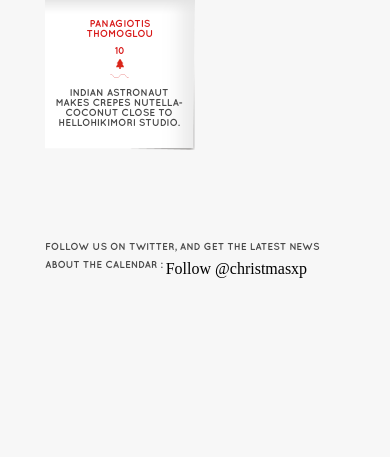
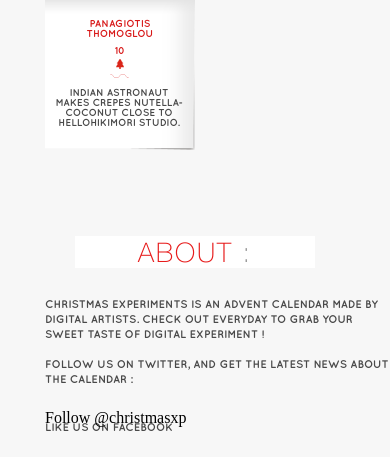
Before and after one commit to Makio64/theexperimentalcalendar, a PHP site: page / in a window 390 px wide. Shown: the part 4584-5041 px from the top of the page. Before the commit the page ends 4862 px from the top, so only its background shows below. Run offline with PHP 8.4, Linux system fonts and the light colour scheme; some libraries are stand-ins or nearby versions.

Commit message:
Add about section + fb like

```diff
--- a/www/css/content.css
+++ b/www/css/content.css
@@ -53,29 +53,30 @@ iframe { position: absolute; top: 0; bottom: 0; left: 0; right: 0; height: 100%;
 #calendar .entry .project:hover .tooltip { display: block; -webkit-transform: scale(1); -moz-transform: scale(1); -ms-transform: scale(1); -o-transform: scale(1); transform: scale(1); filter: progid:DXImageTransform.Microsoft.Alpha(Opacity=100); opacity: 1; -webkit-transition: all 200ms ease-out; -moz-transition: all 200ms ease-out; -o-transition: all 200ms ease-out; transition: all 200ms ease-out; }
 #calendar .entry .project:hover .curtain { filter: progid:DXImageTransform.Microsoft.Alpha(Opacity=0); opacity: 0; -webkit-transition: all 300ms ease-out; -moz-transition: all 300ms ease-out; -o-transition: all 300ms ease-out; transition: all 300ms ease-out; }
 
-#creators { margin-bottom: 30px; }
-#creators:after { content: "."; display: block; height: 0; clear: both; visibility: hidden; }
-#creators > .title { color: #969696; font: normal 27px "HelveticaNeueLTStd-Th"; letter-spacing: 2px; width: 240px; height: 32px; text-align: center; background-color: white; margin: 10px auto 0 auto; }
-#creators > .title strong { color: #e71b1b; font-weight: normal; }
-#creators > .title p { padding: 5px 0 0 0; }
-#creators .entries { margin-top: 10px; }
-#creators .entries .entry { float: left; width: 175px; height: 355px; }
-#creators .entries .entry .avatar { width: 175px; height: 175px; }
-#creators .entries .entry .content { margin-top: -6px; }
-#creators .entries .entry .content .bg { position: absolute; }
-#creators .entries .entry .content .description { position: absolute; width: 175px; margin-top: 20px; text-align: center; }
-#creators .entries .entry .content .description .title { color: #d81919; font: normal 10px "QuicksandBold-Regular"; }
-#creators .entries .entry .content .description .title h3 { font-weight: normal; text-transform: uppercase; }
-#creators .entries .entry .content .description .title h3 a { color: #d81919; }
-#creators .entries .entry .content .description .title span { display: block; margin-top: 7px; }
-#creators .entries .entry .content .description .icons { margin-top: 3px; margin-left: 83px; }
-#creators .entries .entry .content .description .icons img { display: block; }
-#creators .entries .entry .content .description .icons .wave { margin-top: -13px; margin-left: -6px; }
-#creators .entries .entry .content .description .description { width: 130px; text-transform: uppercase; font: normal 10px "QuicksandBold-Regular"; color: #494949; margin-top: 10px; margin-left: 22px; margin-right: auto; }
+#creators, #about { margin-bottom: 30px; }
+#creators:after, #about:after { content: "."; display: block; height: 0; clear: both; visibility: hidden; }
+#creators > .title, #about > .title { color: #969696; font: normal 27px "HelveticaNeueLTStd-Th"; letter-spacing: 2px; width: 240px; height: 32px; text-align: center; background-color: white; margin: 10px auto 0 auto; }
+#creators > .title strong, #about > .title strong { color: #e71b1b; font-weight: normal; }
+#creators > .title p, #about > .title p { padding: 5px 0 0 0; }
+#creators .entries, #about .entries { margin-top: 10px; }
+#creators .entries .entry, #about .entries .entry { float: left; width: 175px; height: 355px; }
+#creators .entries .entry .avatar, #about .entries .entry .avatar { width: 175px; height: 175px; }
+#creators .entries .entry .content, #about .entries .entry .content { margin-top: -6px; }
+#creators .entries .entry .content .bg, #about .entries .entry .content .bg { position: absolute; }
+#creators .entries .entry .content .description, #about .entries .entry .content .description { position: absolute; width: 175px; margin-top: 20px; text-align: center; }
+#creators .entries .entry .content .description .title, #about .entries .entry .content .description .title { color: #d81919; font: normal 10px "QuicksandBold-Regular"; }
+#creators .entries .entry .content .description .title h3, #about .entries .entry .content .description .title h3 { font-weight: normal; text-transform: uppercase; }
+#creators .entries .entry .content .description .title h3 a, #about .entries .entry .content .description .title h3 a { color: #d81919; }
+#creators .entries .entry .content .description .title span, #about .entries .entry .content .description .title span { display: block; margin-top: 7px; }
+#creators .entries .entry .content .description .icons, #about .entries .entry .content .description .icons { margin-top: 3px; margin-left: 83px; }
+#creators .entries .entry .content .description .icons img, #about .entries .entry .content .description .icons img { display: block; }
+#creators .entries .entry .content .description .icons .wave, #about .entries .entry .content .description .icons .wave { margin-top: -13px; margin-left: -6px; }
+#creators .entries .entry .content .description .description, #about .entries .entry .content .description .description { width: 130px; text-transform: uppercase; font: normal 10px "QuicksandBold-Regular"; color: #494949; margin-top: 10px; margin-left: 22px; margin-right: auto; }
 
 #about { padding: 0 0 35px 0; }
-#about p { font: normal 10px "QuicksandBold-Regular"; text-transform: uppercase; color: #494949; display: inline; }
+#about p.text { font: 11px/15px "QuicksandBold-Regular"; text-transform: uppercase; color: #494949; display: block; width: 350px; margin: 0 0 15px 0; }
 #about .twitter-follow-button { position: relative; top: 6px; }
+#about .title { margin: 0 auto 30px auto; }
 
 @media screen and (min-width: 480px) and (max-width: 768px) { #home, #about { width: 525px; }
   #presentation #baseline { font-size: 25px; width: 500px; height: 40px; padding: 15px 0 0 0; } }
@@ -101,12 +102,12 @@ iframe { position: absolute; top: 0; bottom: 0; left: 0; right: 0; height: 100%;
   #home #calendar .entry a .project .tooltip, #about #calendar .entry a .project .tooltip { margin-left: 17px; margin-top: 65px; }
   #home #calendar .entry .waiter .flocon, #about #calendar .entry .waiter .flocon { margin-left: 18px; margin-top: 18px; }
   #home #calendar .entry .waiter .number, #about #calendar .entry .waiter .number { margin-top: 55px; margin-left: 60px; }
-  #home #creators .entries .entry, #about #creators .entries .entry { width: 150px; }
-  #home #creators .entries .entry a, #about #creators .entries .entry a { display: block; }
-  #home #creators .entries .entry a .avatar, #about #creators .entries .entry a .avatar { width: 100%; height: 150px; }
-  #home #creators .entries .entry .content > img, #about #creators .entries .entry .content > img { width: 150px; }
-  #home #creators .entries .entry .content > div, #about #creators .entries .entry .content > div { width: 150px; }
-  #home #creators .entries .entry .content .description .icons, #about #creators .entries .entry .content .description .icons { margin-left: 71px; }
-  #home #creators .entries .entry .content .description .description, #about #creators .entries .entry .content .description .description { margin-left: 9px; }
-  #home #creators > .title, #about #creators > .title { height: 30px; padding: 8px 0 0 0; }
-  #home #creators > .title p, #about #creators > .title p { padding: 0; } }
+  #home #creators .entries .entry, #home #about .entries .entry, #about #creators .entries .entry, #about #about .entries .entry { width: 150px; }
+  #home #creators .entries .entry a, #home #about .entries .entry a, #about #creators .entries .entry a, #about #about .entries .entry a { display: block; }
+  #home #creators .entries .entry a .avatar, #home #about .entries .entry a .avatar, #about #creators .entries .entry a .avatar, #about #about .entries .entry a .avatar { width: 100%; height: 150px; }
+  #home #creators .entries .entry .content > img, #home #about .entries .entry .content > img, #about #creators .entries .entry .content > img, #about #about .entries .entry .content > img { width: 150px; }
+  #home #creators .entries .entry .content > div, #home #about .entries .entry .content > div, #about #creators .entries .entry .content > div, #about #about .entries .entry .content > div { width: 150px; }
+  #home #creators .entries .entry .content .description .icons, #home #about .entries .entry .content .description .icons, #about #creators .entries .entry .content .description .icons, #about #about .entries .entry .content .description .icons { margin-left: 71px; }
+  #home #creators .entries .entry .content .description .description, #home #about .entries .entry .content .description .description, #about #creators .entries .entry .content .description .description, #about #about .entries .entry .content .description .description { margin-left: 9px; }
+  #home #creators > .title, #home #about > .title, #about #creators > .title, #about #about > .title { height: 30px; padding: 8px 0 0 0; }
+  #home #creators > .title p, #home #about > .title p, #about #creators > .title p, #about #about > .title p { padding: 0; } }
--- a/www/index.html
+++ b/www/index.html
@@ -5,7 +5,7 @@
         The Christmas Experiments Project
         - - - - - - - - - - - - - - - - - - - - - - - - - - - - - - - - - - - - - - - - - -
         - The sources are avaible on GitHub : https://github.com/ipfix/theexperimentalcalendar
-        - Site create with passion by :
+        - Site created with passion by :
 
             - Aurelien Ganthier // the front magician
             - David Ronai
@@ -44,7 +44,7 @@
 
         <meta charset="utf-8" />
         <meta name="viewport" content="width=device-width, initial-scale=1.0, maximum-scale=1.0, user-scalable=no">
-        <meta name="description" content="An advent calendar made by digital artists and love. #cristmasexperiments" />
+        <meta name="description" content="An advent calendar made by digital artists and love. #christmasexperiments" />
         <meta property="og:title" content="The Christmas Experiments" />
         <meta property="og:type" content="website" />
         <meta property="og:url" content="http://christmasexperiments.com/" />
@@ -1114,16 +1114,22 @@
                             </div>
                         </div>
                     </div>
-
-
-
                 </div><!-- /#entries -->
             </article>
         </section>
         <section id="about">
-            <p>Follow us on Twitter, and get the latest news about the calendar : </p>
+            <div class="title">
+                <p>
+                    <strong>ABOUT</strong> :
+                </p>
+            </div>
+            <p class="text">Christmas Experiments is an advent calendar made by digital artists. Check out everyday to grab your sweet taste of digital experiment !</p>
+            <p class="text">Follow us on Twitter, and get the latest news about the calendar : </p>
             <a href="https://twitter.com/christmasxp" class="twitter-follow-button" data-show-count="false">Follow @christmasxp</a>
             <script>!function(d,s,id){var js,fjs=d.getElementsByTagName(s)[0];if(!d.getElementById(id)){js=d.createElement(s);js.id=id;js.src="//platform.twitter.com/widgets.js";fjs.parentNode.insertBefore(js,fjs);}}(document,"script","twitter-wjs");</script>
+
+            <p class="text">Like us on Facebook </p>
+            <iframe class="twitter-follow-button" src="//www.facebook.com/plugins/likebox.php?href=http%3A%2F%2Fwww.facebook.com%2Fplatform&amp;width=292&amp;height=590&amp;show_faces=true&amp;colorscheme=light&amp;stream=true&amp;border_color&amp;header=true&amp;appId=446101638769249" scrolling="no" frameborder="0" style="border:none; overflow:hidden; width:292px; height:590px;" allowTransparency="true"></iframe>
         </section>
 
     	<footer>
@@ -1134,17 +1140,14 @@
         <script type="text/javascript" src="./js/prod/main.js"></script>
         <!-- <script type="text/javascript" src="./js/prod/browserTester.js"></script> -->
         <script type="text/javascript">
-
             var _gaq = _gaq || [];
             _gaq.push(['_setAccount', 'UA-36772924-1']);
             _gaq.push(['_trackPageview']);
-
           (function() {
             var ga = document.createElement('script'); ga.type = 'text/javascript'; ga.async = true;
             ga.src = ('https:' == document.location.protocol ? 'https://ssl' : 'http://www') + '.google-analytics.com/ga.js';
             var s = document.getElementsByTagName('script')[0]; s.parentNode.insertBefore(ga, s);
           })();
-
         </script>
     </body>
 </html>
--- a/www/sass/content.sass
+++ b/www/sass/content.sass
@@ -218,7 +218,7 @@ iframe
 					+opacity(0)
 					+single-transition(all, 300ms, ease-out)
 
-#creators
+#creators, #about
 	margin-bottom: 30px
 
 	&:after
@@ -292,15 +292,19 @@ iframe
 //ABOUT
 #about
 	padding: 0 0 35px 0
-	p
-		font: normal 10px "QuicksandBold-Regular"
+	p.text
+		font: 11px/15px "QuicksandBold-Regular"
 		text-transform: uppercase
 		color: #494949
-		display: inline
+		display: block
+		width: 350px
+		margin: 0 0 15px 0
 
 	.twitter-follow-button
 		position: relative
 		top: 6px
+	.title
+		margin: 0 auto 30px auto
 
 //MediaQueries
 @media screen and (min-width: 480px) and (max-width: 768px)
@@ -391,7 +395,7 @@ iframe
 						margin-left: 60px
 
 
-		#creators
+		#creators, #about
 			.entries
 				.entry
 					width: 150px
```
Lines whose indentation alone changed are shown as unchanged.
